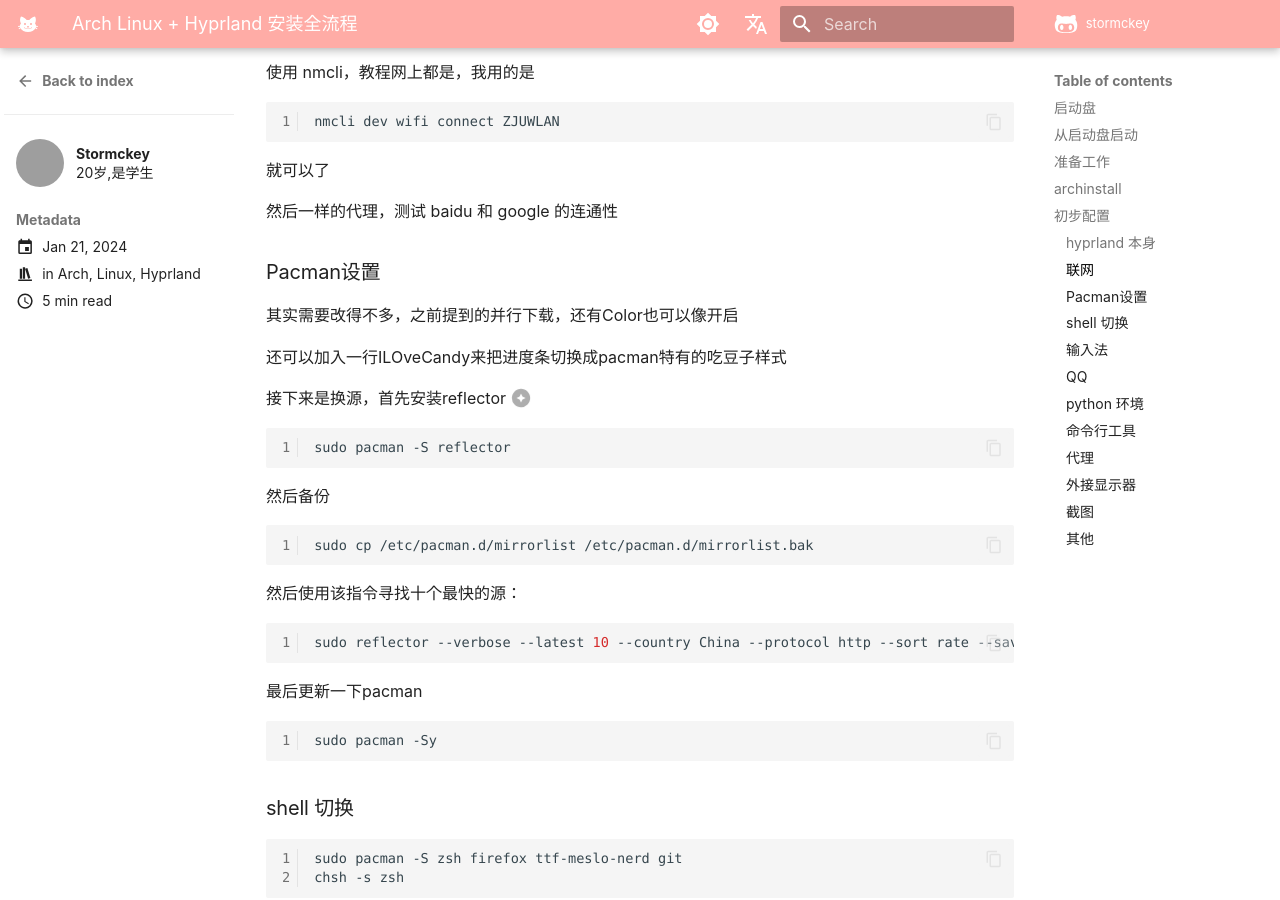
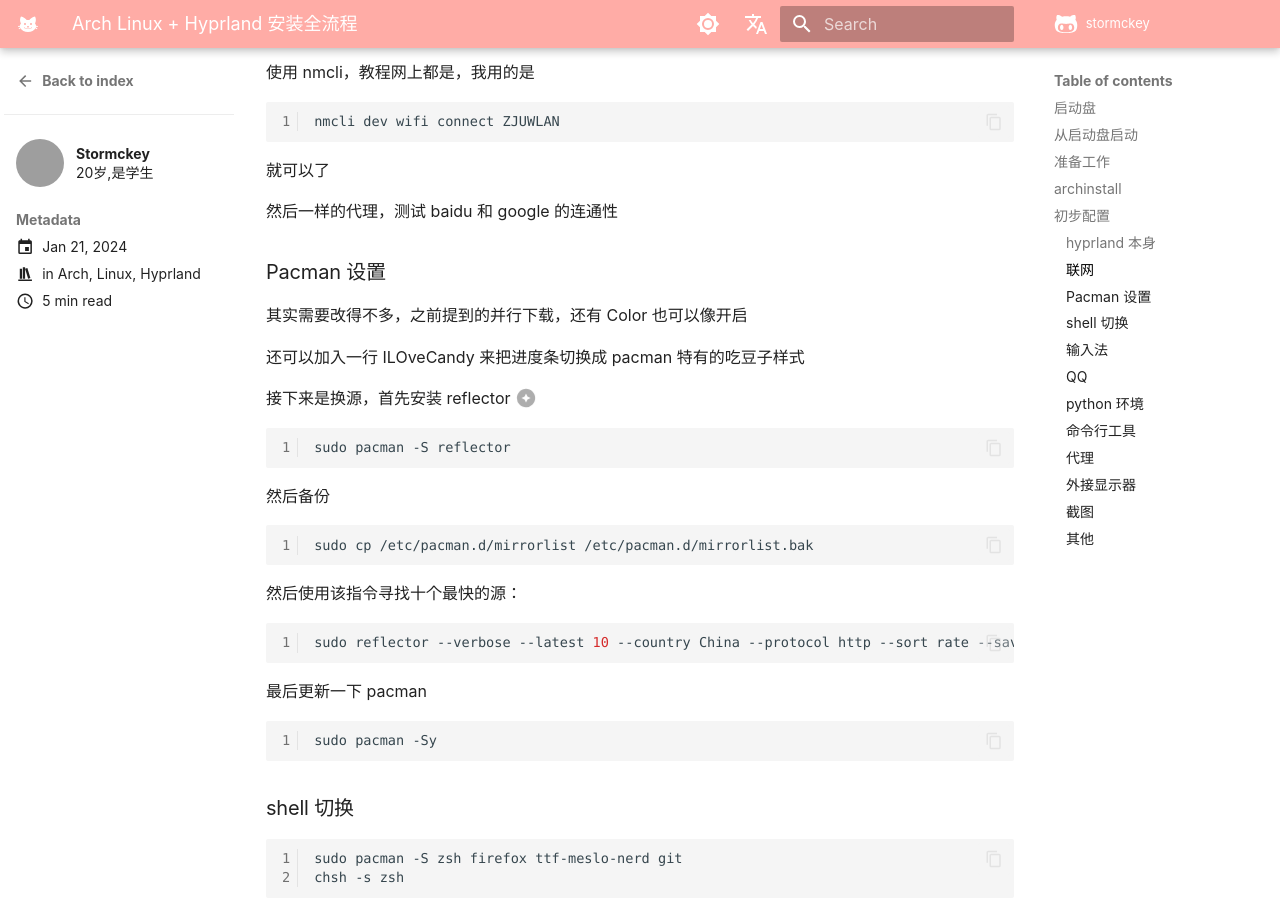
Before and after one commit to stormckey/stormckey.github.io, an MkDocs documentation site: the page built from docs/blog/posts/arch_linux_procedure.md, in a window 1280 px wide and 900 px high, scrolled down 2484 px. Built offline with MkDocs 1.6.1 and Material for MkDocs 9.7.7, drawn with Linux system fonts in a browser that asks for light colours; some web fonts are replaced; comment, search, counter and statistics services are not loaded; a style sheet for code colours, icons or effects is not loaded; grey boxes are pictures that could not be loaded.

Commit message:
correct some error

````diff
--- a/docs/blog/posts/arch_linux_procedure.md
+++ b/docs/blog/posts/arch_linux_procedure.md
@@ -114,13 +114,13 @@
 
 然后一样的代理，测试 baidu 和 google 的连通性
 
-### Pacman设置
+### Pacman 设置
 
-其实需要改得不多，之前提到的并行下载，还有Color也可以像开启
+其实需要改得不多，之前提到的并行下载，还有 Color 也可以像开启
 
-还可以加入一行ILOveCandy来把进度条切换成pacman特有的吃豆子样式
+还可以加入一行 ILOveCandy 来把进度条切换成 pacman 特有的吃豆子样式
 
-接下来是换源，首先安装reflector(1)
+接下来是换源，首先安装 reflector(1)
 {.annotate}
 
 1.  extra/reflector 2023-1
@@ -142,7 +142,7 @@
 sudo reflector --verbose --latest 10 --country China --protocol http --sort rate --save /etc/pacman.d/mirrorlist
 ```
 
-最后更新一下pacman
+最后更新一下 pacman
 
 ```bash
 sudo pacman -Sy
````
Also changed, not shown: README.md (+1 -1 lines).
